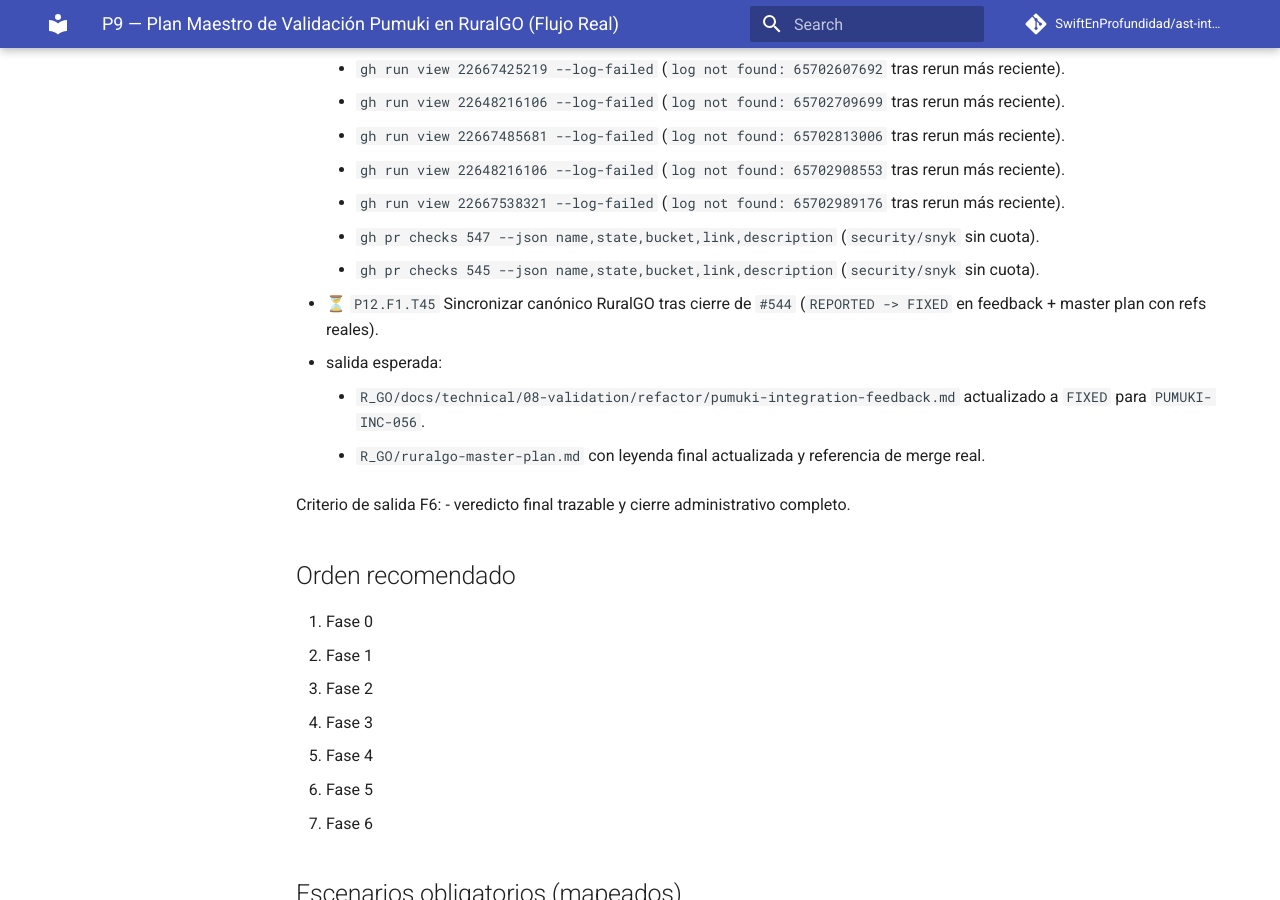
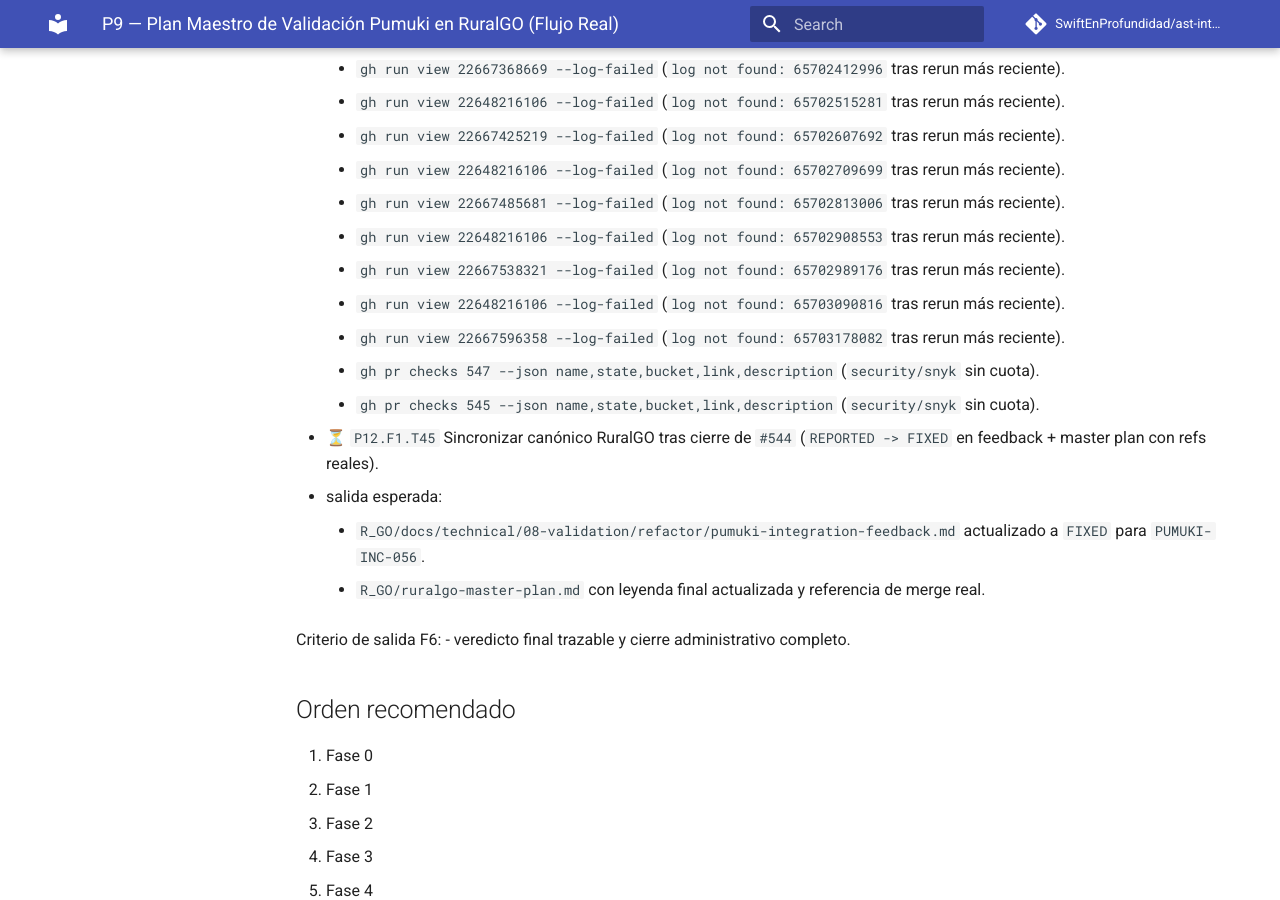
Before and after one commit to SwiftEnProfundidad/ast-intelligence-hooks, an MkDocs documentation site: the page built from docs/seguimiento-completo-validacion-ruralgo-03-03-2026.md, in a window 1280 px wide and 900 px high, scrolled down 52910 px. Built offline with MkDocs 1.6.1 and Material for MkDocs 9.7.7, drawn with Linux system fonts in a browser that asks for light colours; comment, search, counter and statistics services are not loaded; some of the changed text lies outside the part shown.

Commit message:
docs(tracking): append T47 heartbeat for latest blocker cycle

```diff
--- a/docs/seguimiento-completo-validacion-ruralgo-03-03-2026.md
+++ b/docs/seguimiento-completo-validacion-ruralgo-03-03-2026.md
@@ -1376,6 +1376,7 @@ Criterio de salida F5:
       - `https://github.com/SwiftEnProfundidad/ast-intelligence-hooks/issues/546#issuecomment-3996944930`
       - `https://github.com/SwiftEnProfundidad/ast-intelligence-hooks/issues/546#issuecomment-3996956633`
       - `https://github.com/SwiftEnProfundidad/ast-intelligence-hooks/issues/546#issuecomment-3996965410`
+      - `https://github.com/SwiftEnProfundidad/ast-intelligence-hooks/issues/546#issuecomment-3996973617`
     - evidencia de bloqueo vigente:
       - `gh run view 22648407847` (`billing lock` en GitHub Actions).
       - `gh run view 22648597740` (`billing lock` persistente tras rerun/retrigger).
@@ -1413,6 +1414,7 @@ Criterio de salida F5:
       - `gh run view 22667425219` (`billing lock` persistente en `PR #547` tras nuevo rerun).
       - `gh run view 22667485681` (`billing lock` persistente en `PR #547` tras nuevo rerun).
       - `gh run view 22667538321` (`billing lock` persistente en `PR #547` tras nuevo rerun).
+      - `gh run view 22667596358` (`billing lock` persistente en `PR #547` tras nuevo rerun).
       - `gh run view 22648216106 --log-failed` (`log not found: 65642755577`).
       - `gh run view 22648216106 --log-failed` (`log not found: 65642904197` tras nueva iteración).
       - `gh run view 22648597740 --log-failed` (`log not found: 65642481475`).
@@ -1478,6 +1480,8 @@ Criterio de salida F5:
       - `gh run view 22667485681 --log-failed` (`log not found: 65702813006` tras rerun más reciente).
       - `gh run view 22648216106 --log-failed` (`log not found: 65702908553` tras rerun más reciente).
       - `gh run view 22667538321 --log-failed` (`log not found: 65702989176` tras rerun más reciente).
+      - `gh run view 22648216106 --log-failed` (`log not found: 65703090816` tras rerun más reciente).
+      - `gh run view 22667596358 --log-failed` (`log not found: 65703178082` tras rerun más reciente).
       - `gh pr checks 547 --json name,state,bucket,link,description` (`security/snyk` sin cuota).
       - `gh pr checks 545 --json name,state,bucket,link,description` (`security/snyk` sin cuota).
 
```
